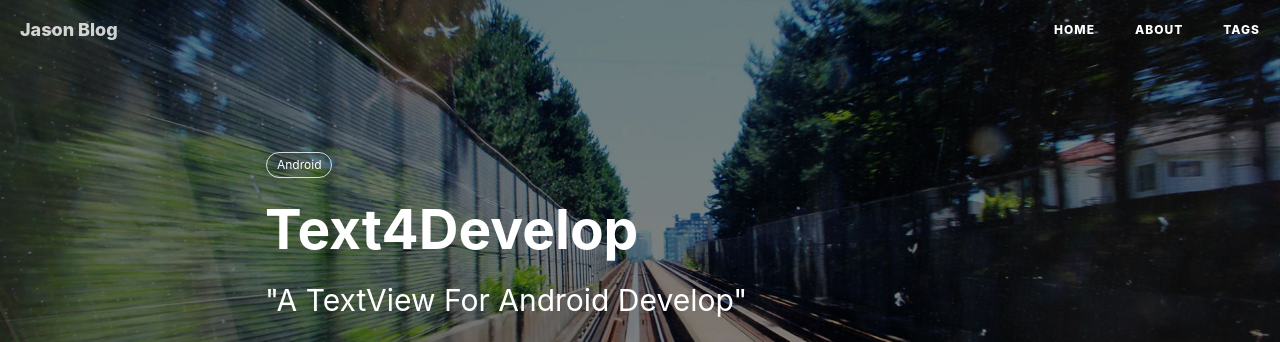
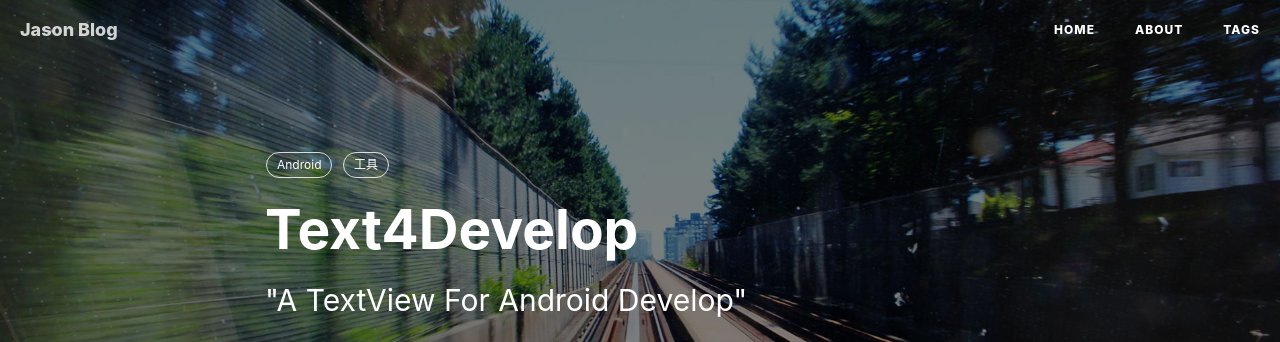
Before and after one commit to runat3/runat3.github.io, a Jekyll site: the page built from _posts/2018-04-19-Text4Develop.markdown, in a window 1280 px wide and 900 px high. Shown: the top 342 px of the window. Built offline with Jekyll 4.4.1, drawn with Linux system fonts in a browser that asks for light colours; nearby versions of some CDN libraries; comment, search, counter and statistics services are not loaded.

Commit message:
modify tag

```diff
--- a/_posts/2018-04-19-Text4Develop.markdown
+++ b/_posts/2018-04-19-Text4Develop.markdown
@@ -7,6 +7,7 @@ author:     "Jason Chen"
 header-img: "img/post-bg-2015.jpg"
 tags:
     - Android
+    - 工具
 ---
 
 #### 场景
```
